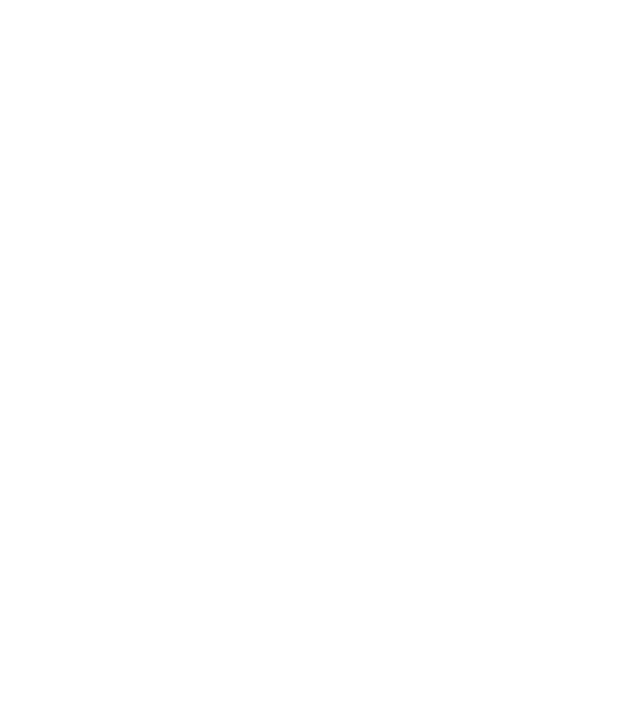
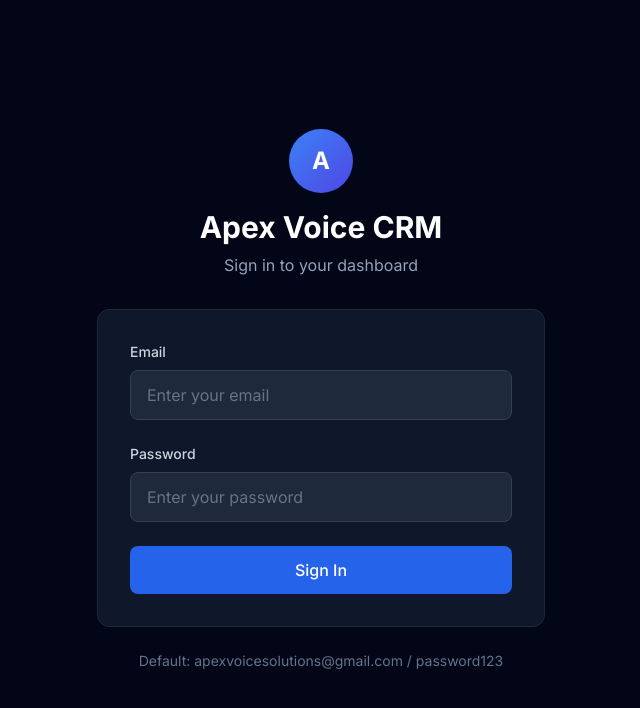
Before and after one commit to apexvoice420/apexvoice42033, a Next.js app: page /login in a window 1280 px wide. Before the commit this address had no page. Shown: the top 708 px of the page, without its empty margins (319-959 px from the left). Built offline with nearby package versions, Linux system fonts and the light colour scheme.

Commit message:
feat: Add local auth login system

```diff
--- a/src/app/login/page.tsx
+++ b/src/app/login/page.tsx
@@ -1,5 +1,99 @@
-import { redirect } from 'next/navigation';
+"use client";
+
+import { useState } from 'react';
+import { useRouter } from 'next/navigation';
+
+const ADMIN_EMAIL = 'apexvoicesolutions@gmail.com';
+const ADMIN_PASSWORD = 'password123';
 
 export default function LoginPage() {
-  redirect('/dashboard');
+    const [email, setEmail] = useState('');
+    const [password, setPassword] = useState('');
+    const [error, setError] = useState('');
+    const [loading, setLoading] = useState(false);
+    const router = useRouter();
+
+    const handleSubmit = async (e: React.FormEvent) => {
+        e.preventDefault();
+        setError('');
+        setLoading(true);
+
+        // Simple local auth
+        if (email === ADMIN_EMAIL && password === ADMIN_PASSWORD) {
+            // Set cookie for middleware
+            document.cookie = `apex_auth=${encodeURIComponent(JSON.stringify({
+                email,
+                loggedIn: true
+            }))}; path=/; max-age=86400`;
+
+            // Also set localStorage for client-side access
+            localStorage.setItem('apex_auth', JSON.stringify({
+                email,
+                loggedIn: true,
+                timestamp: Date.now()
+            }));
+            router.push('/dashboard');
+        } else {
+            setError('Invalid credentials');
+        }
+        setLoading(false);
+    };
+
+    return (
+        <div className="min-h-screen bg-slate-950 flex items-center justify-center px-4">
+            <div className="max-w-md w-full">
+                <div className="text-center mb-8">
+                    <div className="w-16 h-16 rounded-full bg-gradient-to-br from-blue-500 to-indigo-600 flex items-center justify-center font-bold text-white text-2xl mx-auto mb-4">A</div>
+                    <h1 className="text-3xl font-bold text-white">Apex Voice CRM</h1>
+                    <p className="text-slate-400 mt-2">Sign in to your dashboard</p>
+                </div>
+
+                <form onSubmit={handleSubmit} className="bg-slate-900 border border-slate-800 rounded-xl p-8">
+                    {error && (
+                        <div className="bg-red-500/10 border border-red-500/30 text-red-400 px-4 py-3 rounded-lg mb-6 text-sm">
+                            {error}
+                        </div>
+                    )}
+
+                    <div className="space-y-6">
+                        <div>
+                            <label className="block text-sm font-medium text-slate-300 mb-2">Email</label>
+                            <input
+                                type="email"
+                                value={email}
+                                onChange={(e) => setEmail(e.target.value)}
+                                className="w-full bg-slate-800 border border-slate-700 rounded-lg px-4 py-3 text-white placeholder-slate-500 focus:outline-none focus:ring-2 focus:ring-blue-500 focus:border-transparent"
+                                placeholder="Enter your email"
+                                required
+                            />
+                        </div>
+
+                        <div>
+                            <label className="block text-sm font-medium text-slate-300 mb-2">Password</label>
+                            <input
+                                type="password"
+                                value={password}
+                                onChange={(e) => setPassword(e.target.value)}
+                                className="w-full bg-slate-800 border border-slate-700 rounded-lg px-4 py-3 text-white placeholder-slate-500 focus:outline-none focus:ring-2 focus:ring-blue-500 focus:border-transparent"
+                                placeholder="Enter your password"
+                                required
+                            />
+                        </div>
+
+                        <button
+                            type="submit"
+                            disabled={loading}
+                            className="w-full bg-blue-600 hover:bg-blue-700 text-white font-medium py-3 px-4 rounded-lg transition-colors disabled:opacity-50 disabled:cursor-not-allowed"
+                        >
+                            {loading ? 'Signing in...' : 'Sign In'}
+                        </button>
+                    </div>
+                </form>
+
+                <p className="text-center text-slate-500 text-sm mt-6">
+                    Default: apexvoicesolutions@gmail.com / password123
+                </p>
+            </div>
+        </div>
+    );
 }
--- a/src/middleware.ts
+++ b/src/middleware.ts
@@ -1,14 +1,34 @@
 import { NextResponse } from 'next/server';
 import type { NextRequest } from 'next/server';
 
-// Local mode - no auth required
+// Simple local auth check
 export function middleware(request: NextRequest) {
-  return NextResponse.next();
+    const { pathname } = request.nextUrl;
+
+    // Allow public routes
+    const publicRoutes = ['/', '/login', '/api'];
+    const isPublicRoute = publicRoutes.some(route => pathname.startsWith(route));
+
+    if (isPublicRoute) {
+        return NextResponse.next();
+    }
+
+    // Check for auth cookie
+    const authCookie = request.cookies.get('apex_auth');
+
+    // For protected routes, check auth
+    if (!authCookie) {
+        // Redirect to login for protected routes
+        const loginUrl = new URL('/login', request.url);
+        return NextResponse.redirect(loginUrl);
+    }
+
+    return NextResponse.next();
 }
 
 export const config = {
-  matcher: [
-    '/((?!_next|[^?]*\\.(?:html?|css|js(?!on)|jpe?g|webp|png|gif|svg|ttf|woff2?|ico|csv|docx?|xlsx?|zip|webmanifest)).*)',
-    '/(api|trpc)(.*)',
-  ],
+    matcher: [
+        '/((?!_next|[^?]*\\.(?:html?|css|js(?!on)|jpe?g|webp|png|gif|svg|ttf|woff2?|ico|csv|docx?|xlsx?|zip|webmanifest)).*)',
+        '/(api|trpc)(.*)',
+    ],
 };
```
